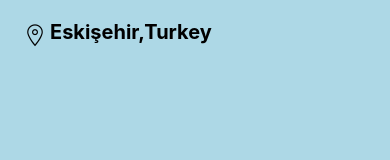
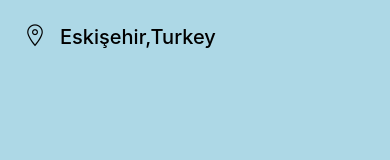
Before and after one commit to anilyavas/react-native-weather, a React Native app: screen / in a window 390 px wide. Shown: the top 160 px of the page. Built offline with nearby package versions, Linux system fonts and the light colour scheme.

Commit message:
city name and header

```diff
--- a/components/Header.js
+++ b/components/Header.js
@@ -16,9 +16,11 @@ const styles = StyleSheet.create({
   container: {
     flexDirection: 'row',
     padding: 20,
+    alignItems: 'center',
   },
   cityName: {
     fontSize: 20,
-    fontWeight: 'bold',
+    fontWeight: '500',
+    paddingLeft: 10,
   },
 });
```
